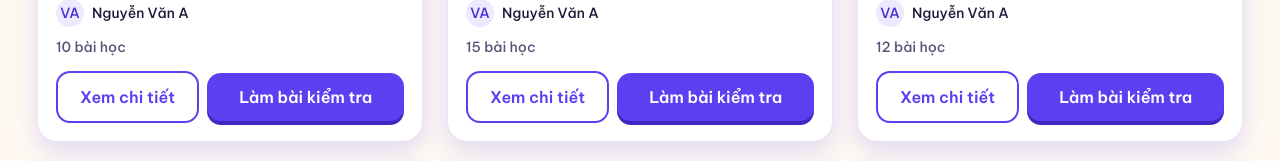
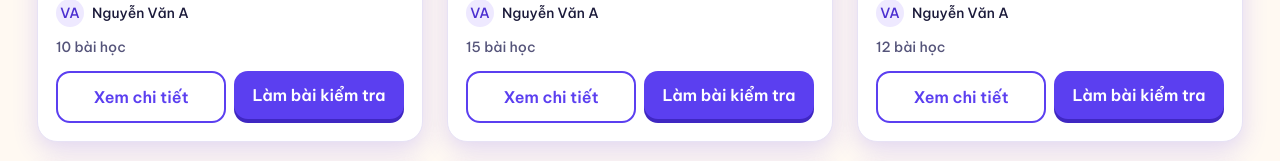
Before and after one commit to 3TBP-Project/3tpb-quan-ly-hoc-tap, a React (Vite) app in the folder frontend/: page / in a window 1280 px wide. Shown: the part 791-952 px from the top of the page. Built offline with nearby package versions, Linux system fonts and the light colour scheme; no server answers.

Commit message:
fix(HT-01): hai nut tren the khoa hoc rong bang nhau o moi kich thuoc man hinh
AI-assisted: Claude Code [AI-20]

```diff
--- a/frontend/src/components/course/course.css
+++ b/frontend/src/components/course/course.css
@@ -1,4 +1,4 @@
-/* AI-assisted [AI-16] — Thẻ khóa học và bộ lọc theo Figma "Course card · Trang chủ", "Bộ lọc" */
+/* AI-assisted [AI-16] [AI-20] — Thẻ khóa học và bộ lọc theo Figma "Course card · Trang chủ", "Bộ lọc" */
 
 /* ---------- Thẻ khóa học ---------- */
 .ht-course-card {
@@ -157,16 +157,21 @@
   padding-top: 4px;
 }
 
+/* Hai nút luôn rộng bằng nhau: đủ chỗ thì 2 cột chia đôi, thẻ hẹp (vd. 360 px) thì mỗi nút 1 hàng rộng hết thẻ.
+   Chỉ có 1 nút (giảng viên, quản trị viên) thì nút đó rộng hết thẻ. */
 .ht-course-card__actions {
-  display: flex;
-  flex-wrap: wrap;
-  align-items: center;
+  display: grid;
+  grid-template-columns: repeat(auto-fit, minmax(min(100%, 162px), 1fr));
+  align-items: start; /* nút chính 48px + bóng 4px, không kéo giãn bằng nút viền 52px */
   gap: 8px;
 }
 
-.ht-course-card__actions .ht-btn--primary {
-  flex: 1 1 0;
-  min-width: 176px;
+/* Lề ngang 14px (thay vì 22px) để "Làm bài kiểm tra" vừa nửa thẻ ở máy tính (thẻ 386 px) */
+.ht-course-card__actions .ht-btn {
+  width: 100%;
+  min-width: 0;
+  padding-left: 14px;
+  padding-right: 14px;
 }
 
 @media (prefers-reduced-motion: reduce) {
```
